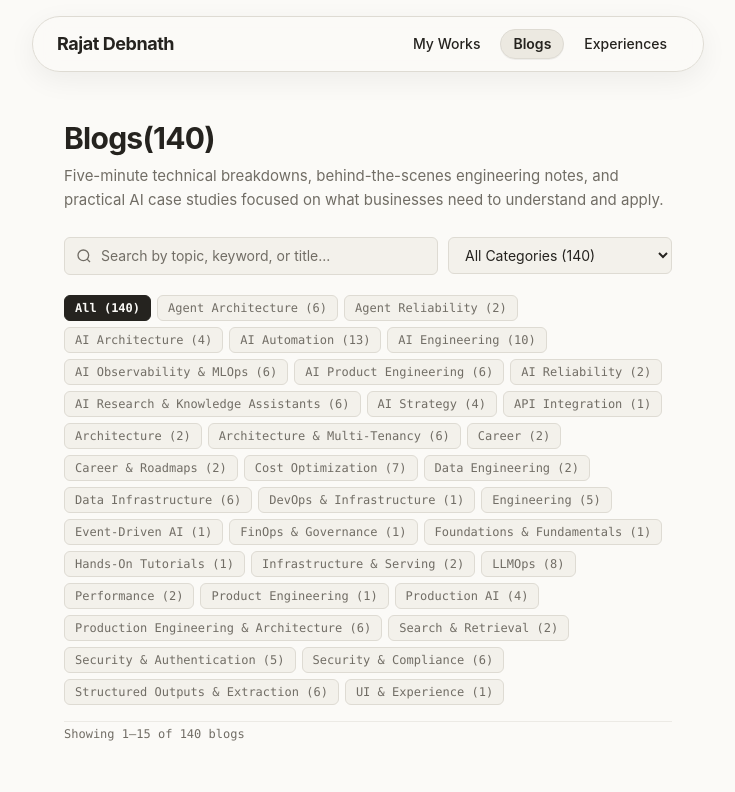
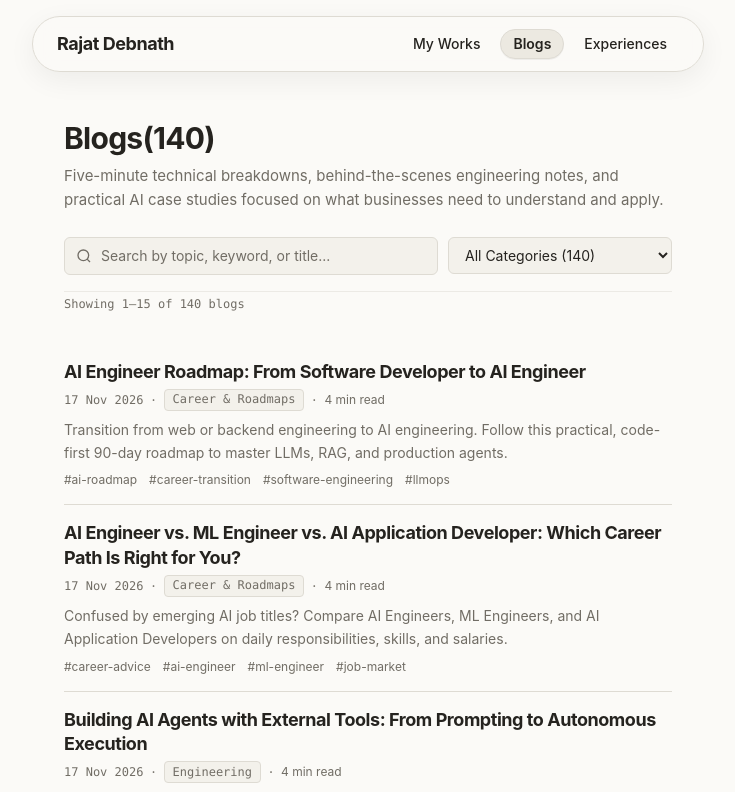
Before and after one commit to RajatDebnth/rajatdn_hq, a Next.js app: page /blog in a window 1280 px wide. Shown: the top 792 px of the page, without its empty margins (272-1007 px from the left). Built offline with nearby package versions, Linux system fonts and the light colour scheme.

Commit message:
refactor(blog): remove quick category pills below search bar

```diff
--- a/src/components/blog/blog-list.tsx
+++ b/src/components/blog/blog-list.tsx
@@ -207,42 +207,6 @@ export function BlogList({ articles, categories }: BlogListProps) {
           </div>
         </div>
 
-        {/* Quick Category Chips */}
-        {sortedCategories.length ? (
-          <div
-            aria-label="Quick category filters"
-            className="flex flex-wrap items-center gap-1.5 pt-1"
-          >
-            <button
-              type="button"
-              onClick={() => handleCategoryChange("all")}
-              className={`rounded-md px-2.5 py-1 text-xs font-mono transition-colors cursor-pointer border ${
-                selectedCategory === "all"
-                  ? "bg-[var(--foreground)] text-[var(--background)] border-[var(--foreground)] font-semibold"
-                  : "bg-[var(--surface)] text-[var(--muted)] border-[var(--line)] hover:text-[var(--foreground)] hover:border-[var(--line-strong)]"
-              }`}
-            >
-              All ({articles.length})
-            </button>
-            {sortedCategories.map((category) => {
-              const isSelected = selectedCategory === category;
-              return (
-                <button
-                  type="button"
-                  key={category}
-                  onClick={() => handleCategoryChange(category)}
-                  className={`rounded-md px-2.5 py-1 text-xs font-mono transition-colors cursor-pointer border ${
-                    isSelected
-                      ? "bg-[var(--foreground)] text-[var(--background)] border-[var(--foreground)] font-semibold"
-                      : "bg-[var(--surface)] text-[var(--muted)] border-[var(--line)] hover:text-[var(--foreground)] hover:border-[var(--line-strong)]"
-                  }`}
-                >
-                  {category} ({categoryCounts[category] || 0})
-                </button>
-              );
-            })}
-          </div>
-        ) : null}
 
         {/* Live Filter Summary & Reset Button */}
         <div className="flex flex-wrap items-center justify-between gap-2 pt-1 text-xs text-[var(--muted)] font-mono border-t border-[var(--line)]/50">
```
